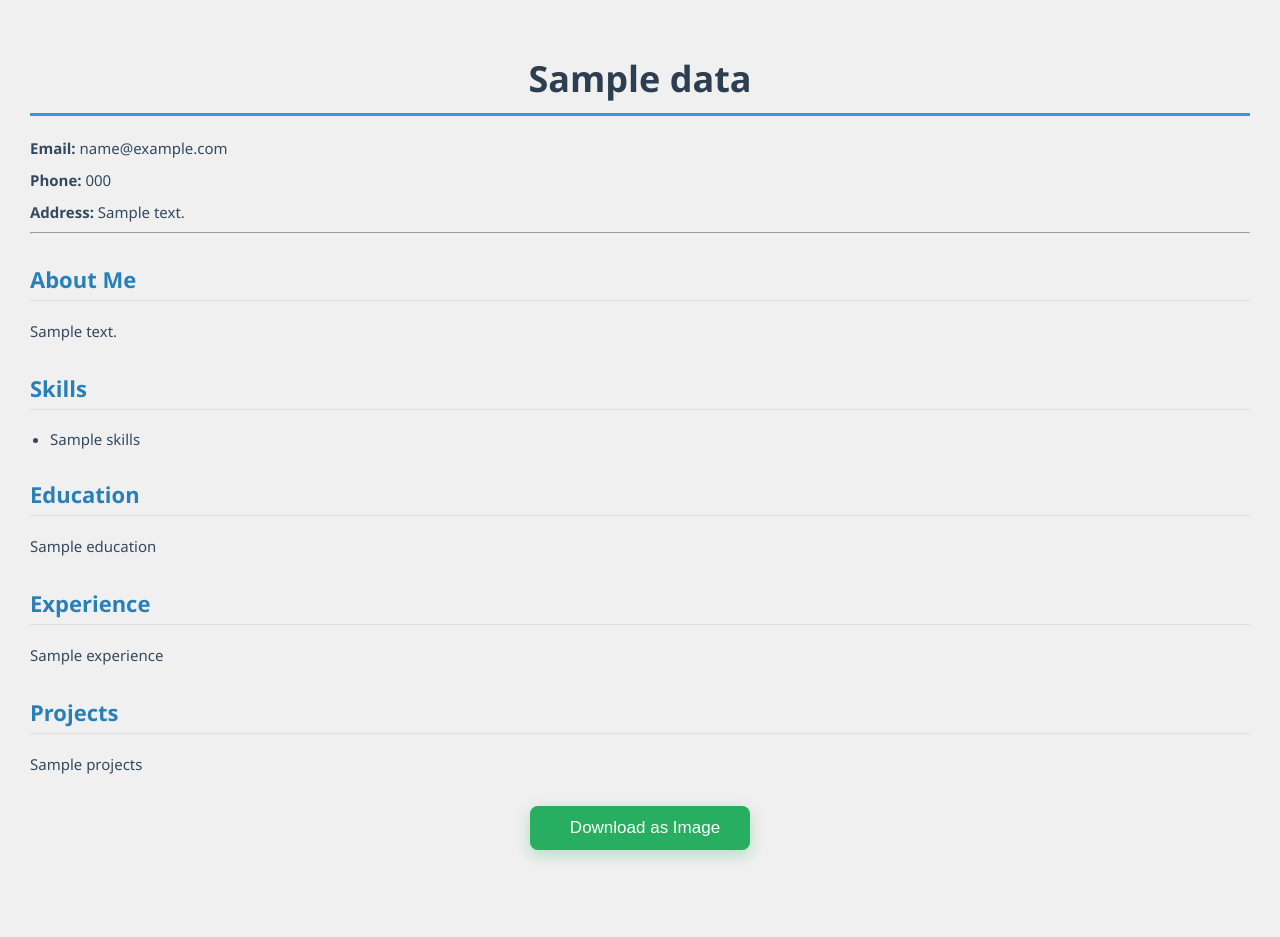
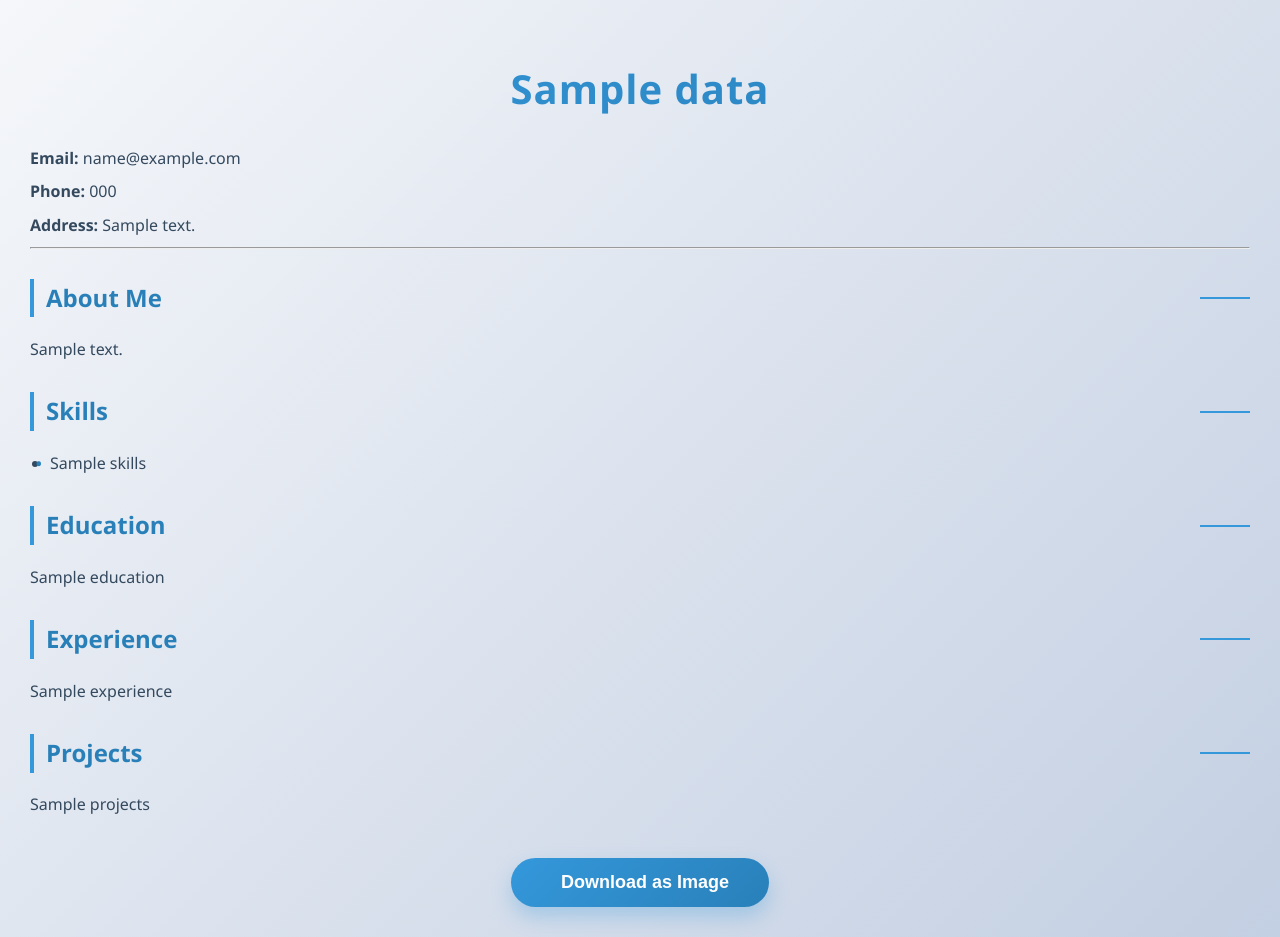
Before and after one commit to SahilCodeLab/Resume, a Flask app: template templates/template2.html in a window 1280 px wide. Before the commit the page ends 862 px from the top, so only its background shows below. Run offline with Flask 3, Linux system fonts and the light colour scheme; the template is opened without the code that fills it: most values are stand-ins (such as "Sample title", 1, 10 or a date in 2020).

Commit message:
Update style2.css

```diff
--- a/static/style2.css
+++ b/static/style2.css
@@ -1,41 +1,75 @@
+/* General Styles */
 body {
-  font-family: 'Segoe UI', 'Lato', sans-serif;
-  background: #f0f0f0;
+  font-family: 'Poppins', 'Segoe UI', sans-serif;
+  background: linear-gradient(135deg, #f5f7fa, #c3cfe2);
   margin: 0;
   padding: 30px;
+  color: #333;
+  line-height: 1.6;
 }
 
 .resume-container {
   max-width: 800px;
   margin: auto;
-  background: #ffffff;
+  background: rgba(255, 255, 255, 0.9);
+  backdrop-filter: blur(10px);
+  border-radius: 20px;
+  box-shadow: 0 15px 30px rgba(0, 0, 0, 0.1), 0 4px 6px rgba(0, 0, 0, 0.05);
   padding: 40px 50px;
-  border-radius: 12px;
-  box-shadow: 0 10px 30px rgba(0, 0, 0, 0.1);
   box-sizing: border-box;
+  overflow: hidden;
+  position: relative;
+  z-index: 1;
+}
+
+.resume-container::before {
+  content: '';
+  position: absolute;
+  top: 0;
+  left: 0;
+  right: 0;
+  bottom: 0;
+  background: linear-gradient(135deg, rgba(255, 255, 255, 0.1), rgba(255, 255, 255, 0.05));
+  z-index: -1;
+  border-radius: 20px;
 }
 
 h1 {
   text-align: center;
-  font-size: 36px;
+  font-size: 40px;
+  font-weight: 700;
   color: #2c3e50;
-  border-bottom: 3px solid #3498db;
-  padding-bottom: 10px;
-  margin-bottom: 20px;
+  background: linear-gradient(135deg, #3498db, #2980b9);
+  -webkit-background-clip: text;
+  -webkit-text-fill-color: transparent;
+  margin-bottom: 25px;
+  letter-spacing: 1px;
 }
 
 h2 {
-  font-size: 22px;
+  font-size: 24px;
+  font-weight: 600;
   color: #2980b9;
   margin-top: 30px;
-  border-bottom: 1px solid #ddd;
-  padding-bottom: 6px;
+  border-left: 4px solid #3498db;
+  padding-left: 12px;
+  position: relative;
+}
+
+h2::after {
+  content: '';
+  position: absolute;
+  top: 50%;
+  right: 0;
+  width: 50px;
+  height: 2px;
+  background: #3498db;
+  transform: translateY(-50%);
 }
 
 p {
-  font-size: 15px;
+  font-size: 16px;
   color: #34495e;
-  line-height: 1.6;
   margin: 8px 0;
 }
 
@@ -44,75 +78,104 @@ ul {
 }
 
 ul li {
-  font-size: 15px;
+  font-size: 16px;
   color: #34495e;
   margin-bottom: 5px;
+  position: relative;
+}
+
+ul li::before {
+  content: '•';
+  color: #2980b9;
+  font-size: 20px;
+  position: absolute;
+  left: -15px;
+  top: 50%;
+  transform: translateY(-50%);
 }
 
 .section {
-  margin-bottom: 20px;
+  margin-bottom: 30px;
 }
 
-/* Optional Profile Photo */
+/* Profile Photo */
 .profile-photo {
   text-align: center;
-  margin-bottom: 25px;
+  margin-bottom: 30px;
 }
 
 .profile-photo img {
-  width: 130px;
-  height: 130px;
+  width: 150px;
+  height: 150px;
   border-radius: 50%;
   object-fit: cover;
-  border: 3px solid #3498db;
-  box-shadow: 0 0 15px rgba(0, 0, 0, 0.1);
+  border: 4px solid #3498db;
+  box-shadow: 0 0 20px rgba(52, 152, 219, 0.3);
+  transition: transform 0.3s ease-in-out;
+}
+
+.profile-photo img:hover {
+  transform: scale(1.1);
+}
+
+/* Download Button */
+.download-btn {
+  text-align: center;
+  margin-top: 40px;
+}
+
+.download-btn button {
+  background: linear-gradient(135deg, #3498db, #2980b9);
+  color: white;
+  border: none;
+  padding: 14px 40px;
+  font-size: 18px;
+  font-weight: 600;
+  border-radius: 30px;
+  cursor: pointer;
+  transition: all 0.3s ease-in-out;
+  box-shadow: 0 10px 20px rgba(52, 152, 219, 0.3);
+  display: inline-flex;
+  align-items: center;
+  justify-content: center;
+}
+
+.download-btn button i {
+  margin-right: 10px;
+  font-size: 20px;
+}
+
+.download-btn button:hover {
+  background: linear-gradient(135deg, #2980b9, #3498db);
+  transform: translateY(-3px);
+  box-shadow: 0 15px 30px rgba(52, 152, 219, 0.4);
+}
+
+.download-btn button:active {
+  transform: translateY(1px);
+  box-shadow: 0 5px 10px rgba(52, 152, 219, 0.2);
 }
 
 /* Mobile Responsive */
 @media screen and (max-width: 768px) {
   .resume-container {
-    padding: 20px;
+    padding: 25px;
   }
 
   h1 {
-    font-size: 28px;
+    font-size: 32px;
   }
 
   h2 {
-    font-size: 18px;
+    font-size: 20px;
   }
 
   p, ul li {
-    font-size: 14px;
+    font-size: 15px;
+  }
+
+  .profile-photo img {
+    width: 120px;
+    height: 120px;
   }
 }
-
-/* Download Button */
-.download-btn {
-  text-align: center;
-  margin-top: 30px;
-}
-
-.download-btn button {
-  background-color: #27ae60;
-  color: white;
-  border: none;
-  padding: 12px 30px;
-  font-size: 17px;
-  border-radius: 8px;
-  cursor: pointer;
-  transition: 0.3s;
-  box-shadow: 0 5px 15px rgba(39, 174, 96, 0.3);
-  display: inline-flex;
-  align-items: center;
-}
-
-.download-btn button i {
-  margin-right: 10px;
-  font-size: 18px;
-}
-
-.download-btn button:hover {
-  background-color: #1f8e4e;
-  transform: translateY(-1px);
-}
```
